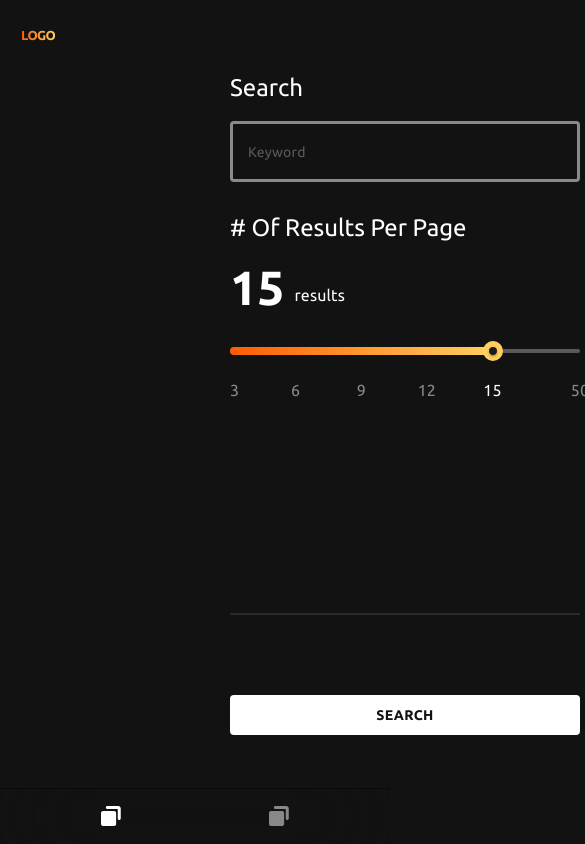
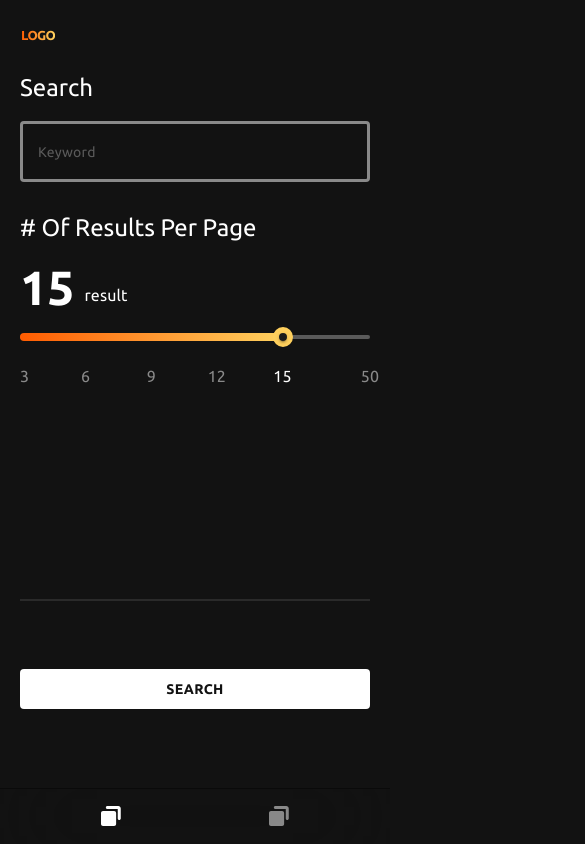
Before and after one commit to owlran/fatbull, a React (Create React App) app: page / in a window 390 px wide. Shown: the whole page, 585 px wide, since content can reach past the window. Built offline with nearby package versions, Linux system fonts and the light colour scheme.

Commit message:
tweak mobile css

```diff
--- a/src/pages/Home/index.tsx
+++ b/src/pages/Home/index.tsx
@@ -1,5 +1,11 @@
 import { SyntheticEvent, useState } from "react";
-import { Divider, Box, Typography } from "@mui/material";
+import {
+  useTheme,
+  useMediaQuery,
+  Divider,
+  Box,
+  Typography,
+} from "@mui/material";
 import { useNavigate } from "react-router-dom";
 
 // import Navigator from "./components/Navigator";
@@ -30,6 +36,8 @@ const Home = () => {
   const navigate = useNavigate();
   const [sliderIndex, setSliderIndex] = useState(4);
   const [keyword, setKeyword] = useState("");
+  const themeObject = useTheme();
+  const matchMd = useMediaQuery(themeObject.breakpoints.down("md"));
 
   const handleKeywordChange = (event: SyntheticEvent) => {
     const { value } = event.currentTarget as HTMLInputElement;
@@ -57,6 +65,7 @@ const Home = () => {
         ml: "210px",
         [theme.breakpoints.down("md")]: {
           width: "100%",
+          ml: 0,
         },
       })}
     >
@@ -140,14 +149,14 @@ const Home = () => {
               variant="subtitle1"
               sx={{ alignSelf: "flex-end", mb: "5px" }}
             >
-              results
+              {matchMd ? "result" : "results"}
             </Typography>
           </Box>
           <Box
             sx={(theme) => ({
               mt: "5px",
               [theme.breakpoints.down("md")]: {
-                mt: "24px",
+                mt: "10px",
               },
             })}
           >
@@ -183,7 +192,7 @@ const Home = () => {
               [theme.breakpoints.down("md")]: {
                 width: "100%",
                 position: "static",
-                mt: "80px",
+                mt: "68px",
               },
             })}
           >
--- a/src/pages/Results/index.tsx
+++ b/src/pages/Results/index.tsx
@@ -70,6 +70,7 @@ const Results = () => {
         [theme.breakpoints.down("md")]: {
           display: "block",
           pb: "80px",
+          ml: 0,
         },
       })}
     >
@@ -112,7 +113,16 @@ const Results = () => {
           onClick={() => navigate("/")}
         >
           <VectorIcon />
-          <Typography variant="h4">Results</Typography>
+          <Typography
+            variant="h4"
+            sx={(theme) => ({
+              fontSize: "24px",
+              lineHeight: "36px",
+              fontWeight: 400,
+            })}
+          >
+            Results
+          </Typography>
         </Box>
         <Box
           sx={(theme) => ({
--- a/src/pages/Tags/index.tsx
+++ b/src/pages/Tags/index.tsx
@@ -18,7 +18,7 @@ const Tags = () => {
         padding: "80px 233px 0 337px",
         width: "100%",
         [theme.breakpoints.down("md")]: {
-          padding: "17px 25px 100px 25px",
+          padding: "17px 1px 100px 25px",
         },
       })}
     >
@@ -29,8 +29,9 @@ const Tags = () => {
             display: "none",
             [theme.breakpoints.down("md")]: {
               display: "flex",
+              alignItems: "center",
               gap: "20px",
-              pl: "6px",
+              pl: "1px",
               pb: "17px",
               cursor: "pointer",
             },
@@ -57,6 +58,7 @@ const Tags = () => {
                 fontWeight: 400,
                 lineHeight: "150%",
                 letterSpacing: 0,
+                ml: "-4px",
               },
             })}
           >
```
